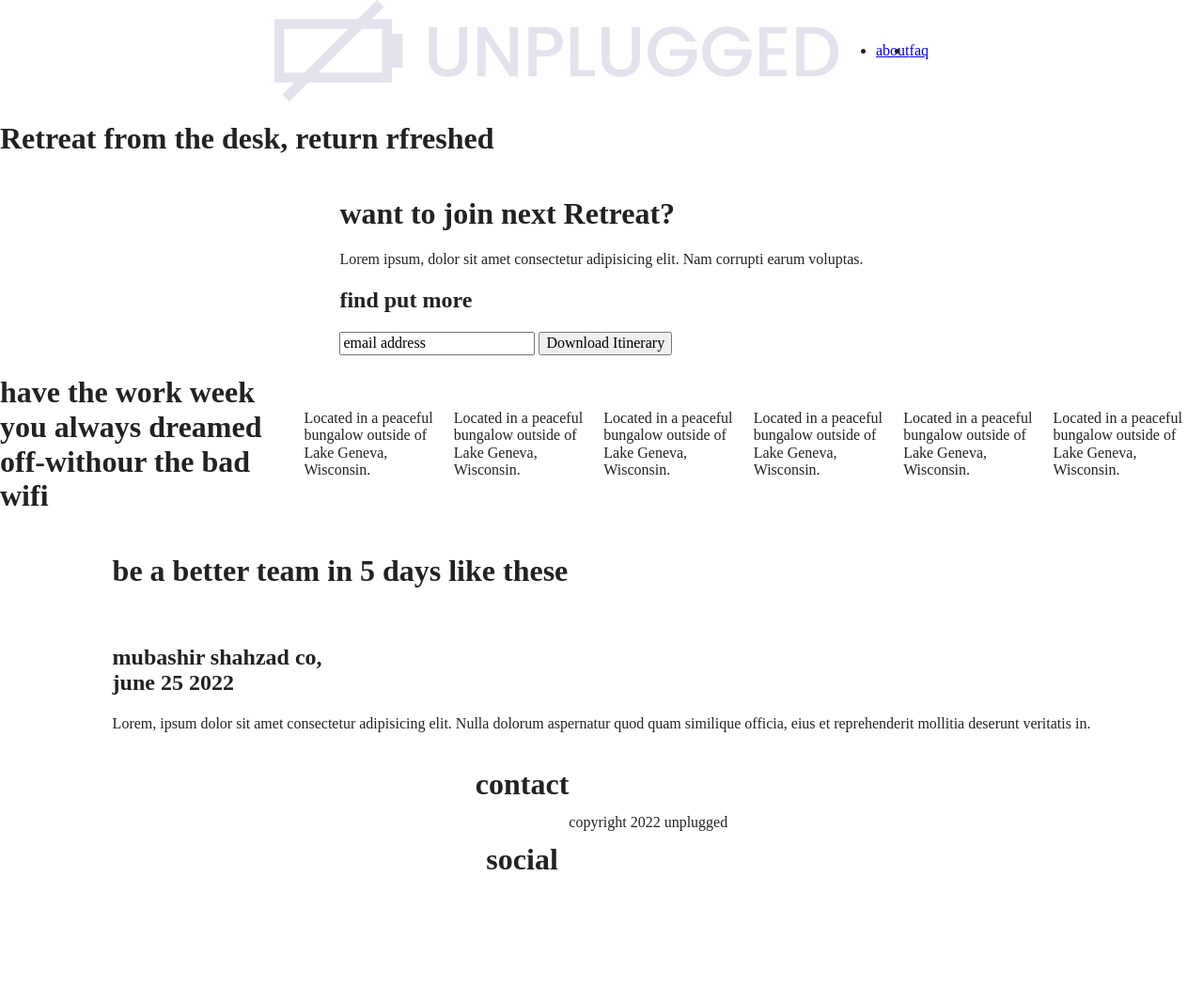
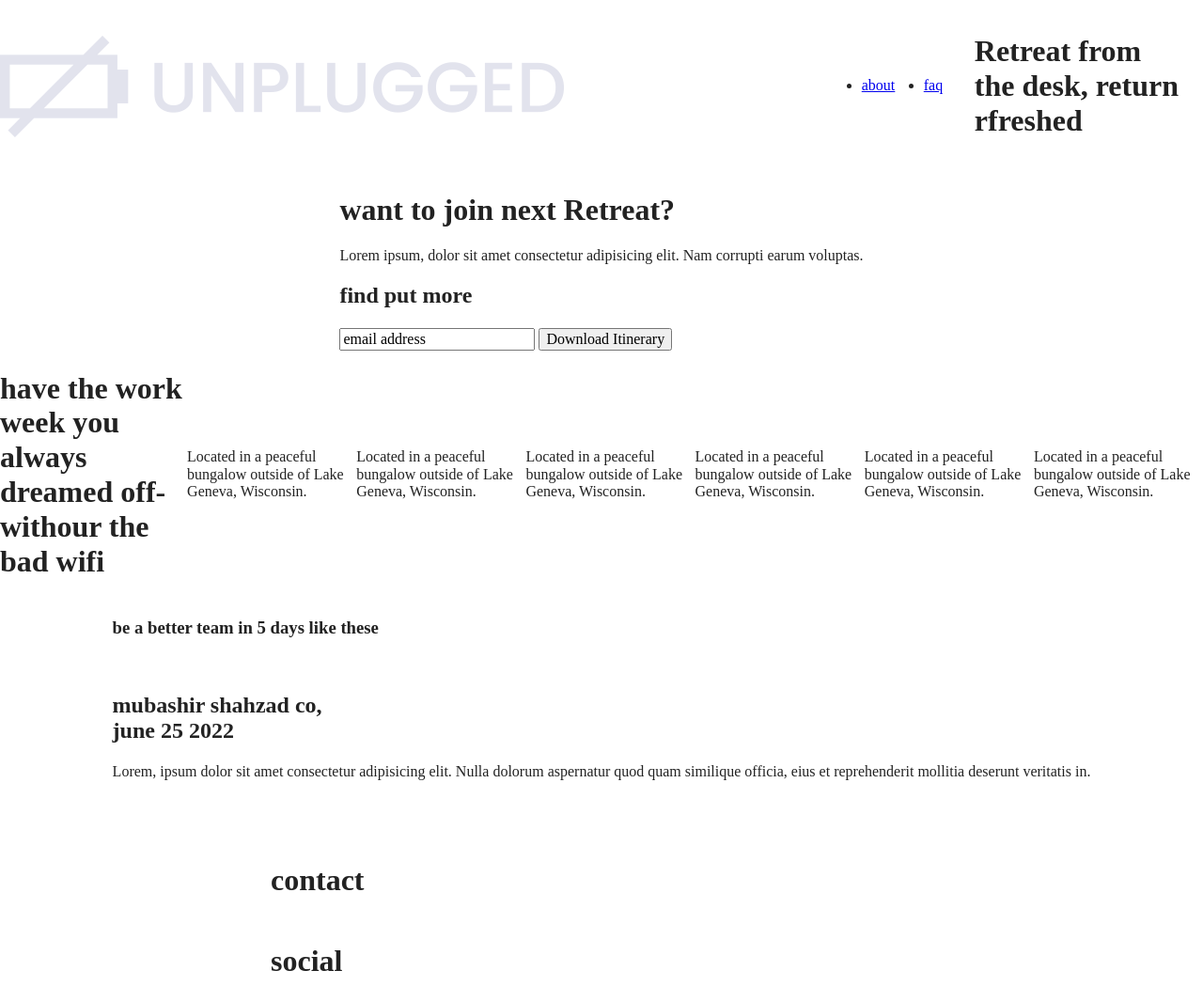
Before and after one commit to mubashir-shahzad1/responsive-project-1, a website built with Parcel: page index.html in a window 1280 px wide. Shown: the top 1066 px of the page at 94% size. Before the commit the page ends 954 px from the top, so only its background shows below. Built offline with nearby package versions, Linux system fonts and the light colour scheme.

Commit message:
added styles and widths

```diff
--- a/css/main.css
+++ b/css/main.css
@@ -263,13 +263,19 @@ textarea {
 
 /*--------aurthor----------*/
 header, footer{
+  width: 100%;
   display: flex;
   justify-content: center;
   align-items: center;
   flex-flow:row
 
 }
+header{
+  padding: 15px 0px;
+}
 header .full{
+  width: 100%;
+  margin: 0px;
 display: flex;
 justify-content: center;
 align-items: center;
@@ -277,35 +283,57 @@ flex-flow:row
 
 }
 .divider{
-display: flex;
-justify-content: center;
-align-items: center;
+  width: 100%;
+  height: 1px;
+  margin: 10px 0 20px 0;
 }
 header nav{
+  width: 60%;
 display: flex;
 justify-content: center;
 align-items: center;
 flex-flow: row wrap;
 }
 header nav ul{
+  width: 100%;
 display: flex;
-justify-content: center;
+justify-content:space-around;
+
 align-items: center;
 }
+.new{
+  width: 100%;
+  display: flex;
+justify-content: center;
+
+}
+.new h1{
+  width: 86%;
+}
+footer{
+  flex-direction: column;
+}
+footer .full{
+  width: 55%;
+  margin: 50px 0;
+}
+
+footer .contact {
+  margin-bottom: 50px;
+}
+
 footer .icons{
 display: flex;
 justify-content: center;
 align-items: center;
 }
-footer .social{
+footer .icons p{
 display: flex;
 justify-content: center;
 align-items: center;
 }
-.hero{
-display: flex;
-justify-content: center;
-align-items: center;
+footer .copyright {
+  margin: 20px 0;
 }
 aside{
 display: flex;
@@ -315,11 +343,20 @@ flex-flow:row
 
 }
 .features{
+  margin: 0px;
+  width: 100%;
 display: flex;
 justify-content: center;
 align-items: center;
 flex-flow:row
 
+}
+.features article{
+  width: 63%;
+  margin:30px 0px;
+}
+.features p, footer p{
+  margin: 0px;
 }
 .f-items{
 display: flex;
@@ -332,6 +369,13 @@ justify-content: center;
 align-items: center;
 flex-flow:row
 
+}
+.reviews h3{
+  width: 55%;
+margin: 20px 0px;
+}
+.reviews img{
+  width: 88%;
 }
 .mission{
 display: flex;
@@ -353,6 +397,7 @@ justify-content: center;
 align-items: center;
 }
 .faq .full{
+  margin: 55px 0px 0px 0px;
   display: flex;
   justify-content: center;
   align-items: center;
--- a/index.html
+++ b/index.html
@@ -27,20 +27,20 @@
     <div class="full">
       <a href="#"><img src="img/unpluggedlogo.png" alt="logo"></a>
       <div class="divider"></div>
-      <div class="hero"></div>
+
       <nav>
         <ul>
           <li><a href="about/index.html">about</a></li>
           <li><a href="faq/index.html">faq</a></li>
         </ul>
       </nav>
+      <section class="new">
+        <h1>Retreat from the desk, return rfreshed</h1>
+
+      </section>
     </div>
   </header>
   <main>
-    <section class="new">
-      <h1>Retreat from the desk, return rfreshed</h1>
-
-    </section>
     <aside class="form-description">
       <form action="sig-nup-form">
         <h1>want to join next Retreat?</h1>
@@ -55,34 +55,34 @@
         <!-- Add your Features content here -->
         <h1>have the work week you always dreamed off-withour the bad wifi</h1>
       </div>
-      <article>
+      <article class="f-items">
         <p class="fontawesome-icon"></p>
         <p class="features-item-description">Located in a peaceful bungalow outside of Lake Geneva, Wisconsin.</p>
       </article>
-      <article>
+      <article class="f-items">
         <p class="fontawesome-icon"></p>
         <p class="features-item-description">Located in a peaceful bungalow outside of Lake Geneva, Wisconsin.</p>
       </article>
-      <article>
+      <article class="f-items">
         <p class="fontawesome-icon"></p>
         <p class="features-item-description">Located in a peaceful bungalow outside of Lake Geneva, Wisconsin.</p>
       </article>
-      <article>
+      <article class="f-items">
         <p class="fontawesome-icon"></p>
         <p class="features-item-description">Located in a peaceful bungalow outside of Lake Geneva, Wisconsin.</p>
       </article>
-      <article>
+      <article class="f-items">
         <p class="fontawesome-icon"></p>
         <p class="features-item-description">Located in a peaceful bungalow outside of Lake Geneva, Wisconsin.</p>
       </article>
-      <article>
+      <article class="f-items">
         <p class="fontawesome-icon"></p>
         <p class="features-item-description">Located in a peaceful bungalow outside of Lake Geneva, Wisconsin.</p>
       </article>
     </section>
     <section class="reviews">
       <div class="full">
-        <h1>be a better team in 5 days like these</h1>
+        <h3>be a better team in 5 days like these</h3>
         <img src="" alt="">
         <h2>mubashir shahzad co, <br> june 25 2022</h2>
         <p>Lorem, ipsum dolor sit amet consectetur adipisicing elit. Nulla dolorum aspernatur quod quam similique
```
